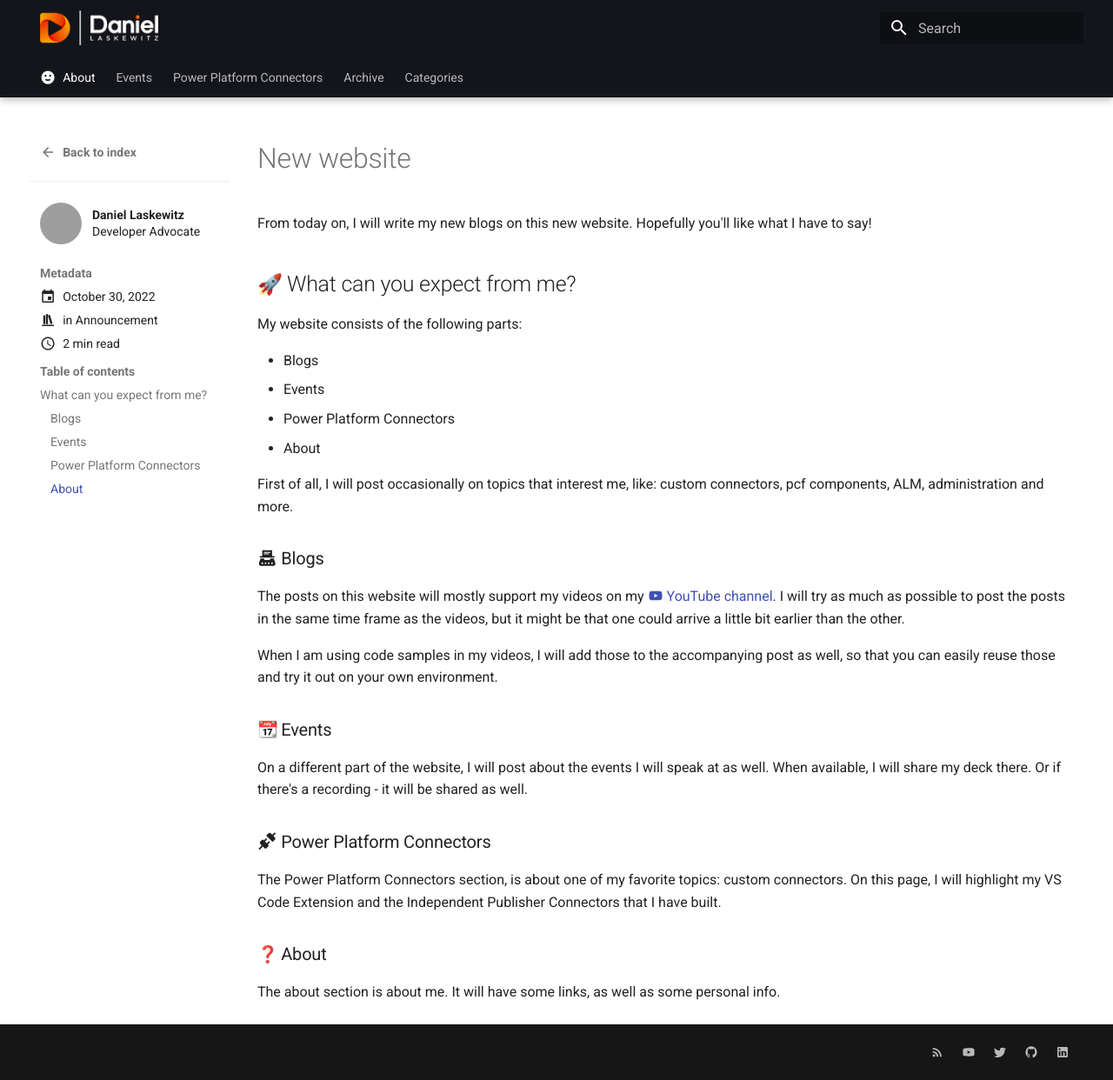
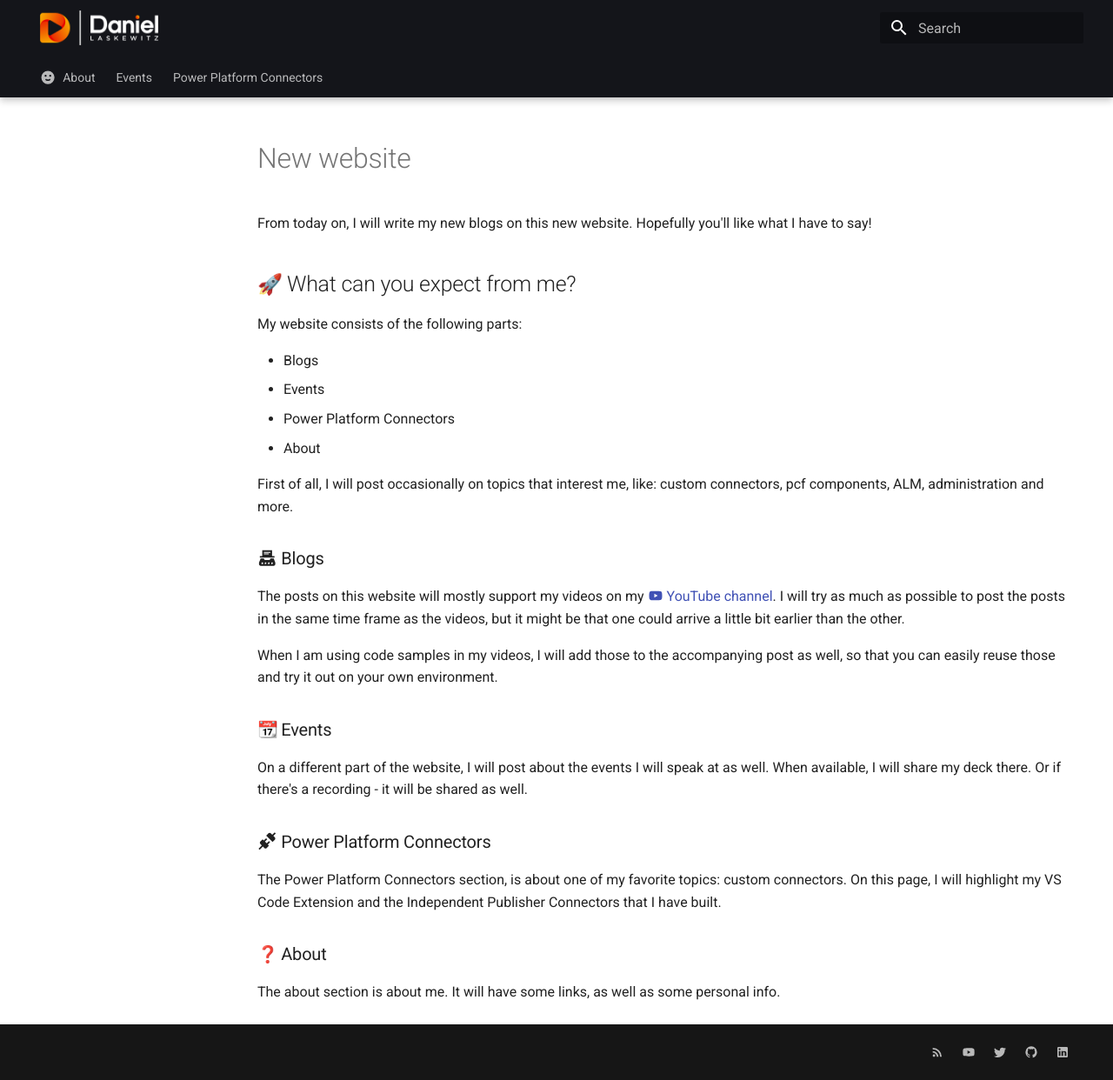
Before and after one commit to Laskewitz/laskewitz.github.io, an MkDocs documentation site: the page built from docs/posts/new-website.md, in a window 1280 px wide and 1242 px high. Shown: the whole window at 87% size. Built offline with MkDocs 1.6.1 and Material for MkDocs 9.7.7, drawn with Linux system fonts in a browser that asks for light colours; emoji names are drawn with the system emoji font; part of the change alters nothing that is shown; grey boxes are pictures that could not be loaded.

```diff
--- a/mkdocs.yml
+++ b/mkdocs.yml
@@ -58,9 +58,6 @@ extra:
 plugins:
   - search
   - meta
-  - blog:
-      blog_dir: .
-      authors_file: .authors.yml
   - social
   - rss:
       match_path: posts/.*
```
